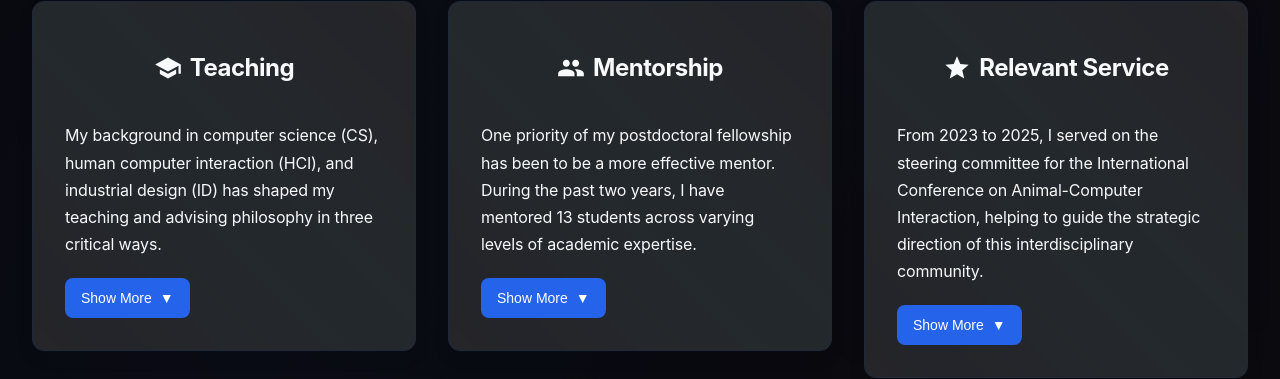
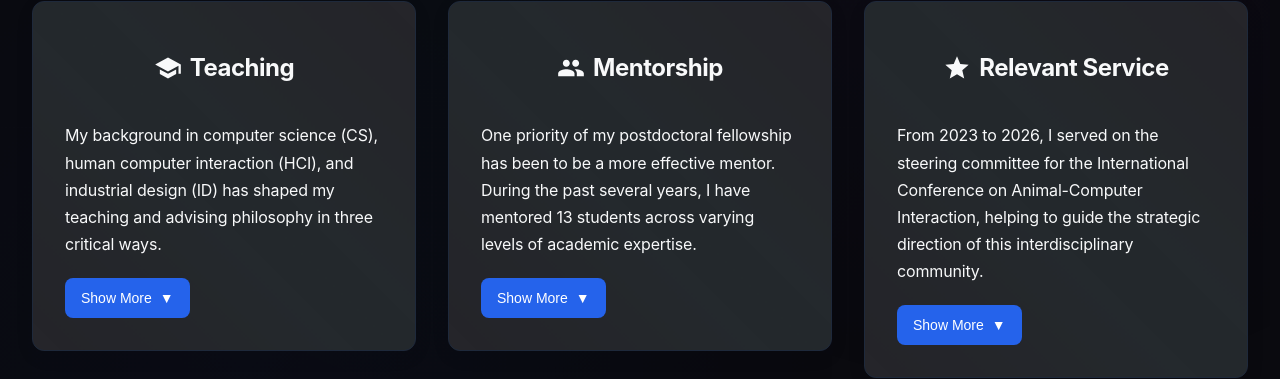
Before and after one commit to aboglin/aboglin.github.io, a Jekyll site: the page built from index.html, in a window 1280 px wide and 900 px high, scrolled down 1975 px. Shown: the part 377-756 px from the top of the window. Built offline with Jekyll 4.4.1, drawn with Linux system fonts in a browser that asks for light colours.

Commit message:
fixing images and details

```diff
--- a/index.html
+++ b/index.html
@@ -223,7 +223,7 @@
     <h1 style="text-align: center; font-family: var(--font-heading); font-size: var(--text-2xl); font-weight: var(--font-bold); margin-bottom: 1.5rem; color: var(--color-text); letter-spacing: -0.02em; display: flex; align-items: center; justify-content: center; gap: 0.5rem;"><svg width="28" height="28" viewBox="0 0 24 24" fill="currentColor"><path d="M16 11c1.66 0 2.99-1.34 2.99-3S17.66 5 16 5c-1.66 0-3 1.34-3 3s1.34 3 3 3zm-8 0c1.66 0 2.99-1.34 2.99-3S9.66 5 8 5C6.34 5 5 6.34 5 8s1.34 3 3 3zm0 2c-2.33 0-7 1.17-7 3.5V19h14v-2.5c0-2.33-4.67-3.5-7-3.5zm8 0c-.29 0-.62.02-.97.05 1.16.84 1.97 1.97 1.97 3.45V19h6v-2.5c0-2.33-4.67-3.5-7-3.5z"/></svg>Mentorship</h1>
     <div class="card-content">
       <div class="card-summary">
-        <p>One priority of my postdoctoral fellowship has been to be a more effective mentor. During the past two years, I have mentored 13 students across varying levels of academic expertise.</p>
+        <p>One priority of my postdoctoral fellowship has been to be a more effective mentor. During the past several years, I have mentored 13 students across varying levels of academic expertise.</p>
       </div>
       <div class="card-details" id="mentorship-details">
         <p>As a mentor, my goal is to not only effectively direct those in my charge, but also ensure they have the skills and confidence to accomplish their own goals in the future. My advising approach has increasingly turned to "teach people how to fail with recovery in mind", or "fail early, fail often, fail intelligently". Failure is okay and expected. How and how quickly one recovers from failure is what makes an effective researcher. Designing experiments to productively allow one to reflect on outcomes and pivot correctly is important. I find that mentoring is more about helping others be successful than providing them with the clearest way forward. Sometimes that can mean taking a step back and letting the students work things out for themselves, while for others it means being in the trenches and supporting them every step of the way. Mentoring requires the humility to know that there isn't one right path.</p>
@@ -250,10 +250,10 @@
     <h1 style="text-align: center; font-family: var(--font-heading); font-size: var(--text-2xl); font-weight: var(--font-bold); margin-bottom: 1.5rem; color: var(--color-text); letter-spacing: -0.02em; display: flex; align-items: center; justify-content: center; gap: 0.5rem;"><svg width="28" height="28" viewBox="0 0 24 24" fill="currentColor"><path d="M12 17.27L18.18 21l-1.64-7.03L22 9.24l-7.19-.61L12 2 9.19 8.63 2 9.24l5.46 4.73L5.82 21z"/></svg>Relevant Service</h1>
     <div class="card-content">
       <div class="card-summary">
-        <p>From 2023 to 2025, I served on the steering committee for the International Conference on Animal-Computer Interaction, helping to guide the strategic direction of this interdisciplinary community.</p>
+        <p>From 2023 to 2026, I served on the steering committee for the International Conference on Animal-Computer Interaction, helping to guide the strategic direction of this interdisciplinary community.</p>
       </div>
       <div class="card-details" id="service-details">
-        <p>During this time, I took on major leadership roles, acting as program co-chair for the 2023 and 2024 conferences, where I coordinated the review process, curated the technical program, and supported high-quality scholarship. Most recently, in 2025, I am serving as Emerging Work Program co-chair, leading the integration of novel and cross-cutting research into the ACI field.</p>
+        <p>During this time, I've taken on major leadership roles, acting as program co-chair for the 2023 and 2024 conferences and emerging work co-chair for 2025, where I coordinated the review process, curated the technical program, and supported high-quality scholarship. Most recently, in 2026, I am serving as Workshop Program co-chair, helping foster discussion and engagement with cutting-edge topics in ACI.</p>
       </div>
       <button class="card-toggle" data-target="service-details">
         <span class="toggle-text">Show More</span>
```
